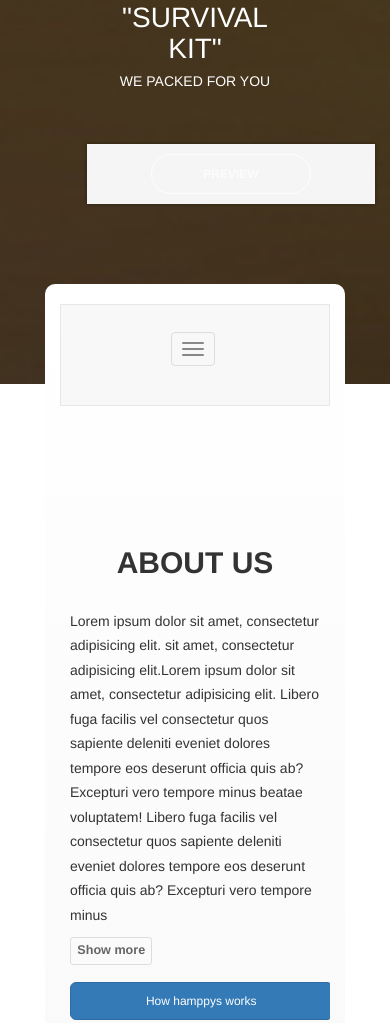
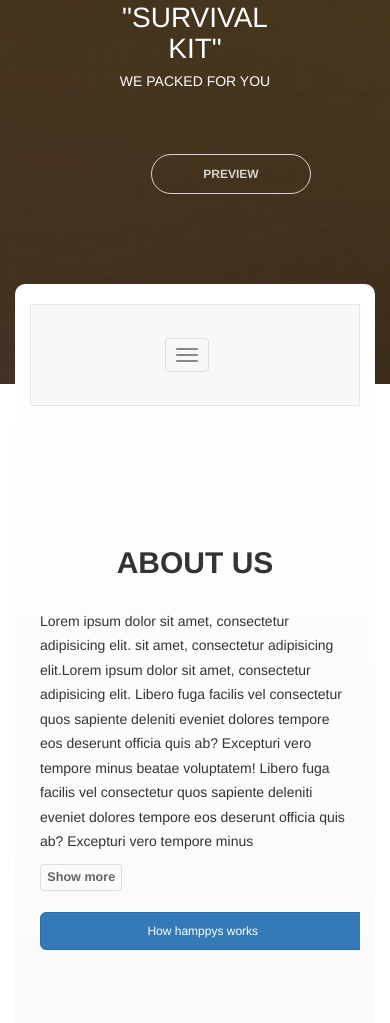
Before and after one commit to aadii104/hamppys, a website: page public/app/views/index.html in a window 390 px wide. Shown: the part 558-1581 px from the top of the page. Drawn offline with nearby package versions, Linux system fonts and the light colour scheme; files that its build step writes are made by us from their sources.

Commit message:
basic changes

```diff
--- a/public/app/views/pages/home.html
+++ b/public/app/views/pages/home.html
@@ -20,7 +20,7 @@
                     </div>
                 </div>
                 <div class="tab-content">
-                    <div class="tab-pane active" id="personal">
+                    <div class="tab-pane active" id="personal" style=" background: transparent; box-shadow: 0 0 4px rgba(255, 255, 255, 0.02);">
                         <a class="btn btn-new btn-neutral btn-wd btn-round" href="#full-preview-gallery-modal" role="button" data-toggle="modal">
                                 Preview
                             </a>
--- a/public/assets/css/style.css
+++ b/public/assets/css/style.css
@@ -222,6 +222,7 @@ h6 {
         margin: 50px 0px 0!important;
 }
 .section-scaled{
+        margin: -100px 0px 0 0 !important;
         margin-bottom: 0%!important;
 }
 .border-1{
```
